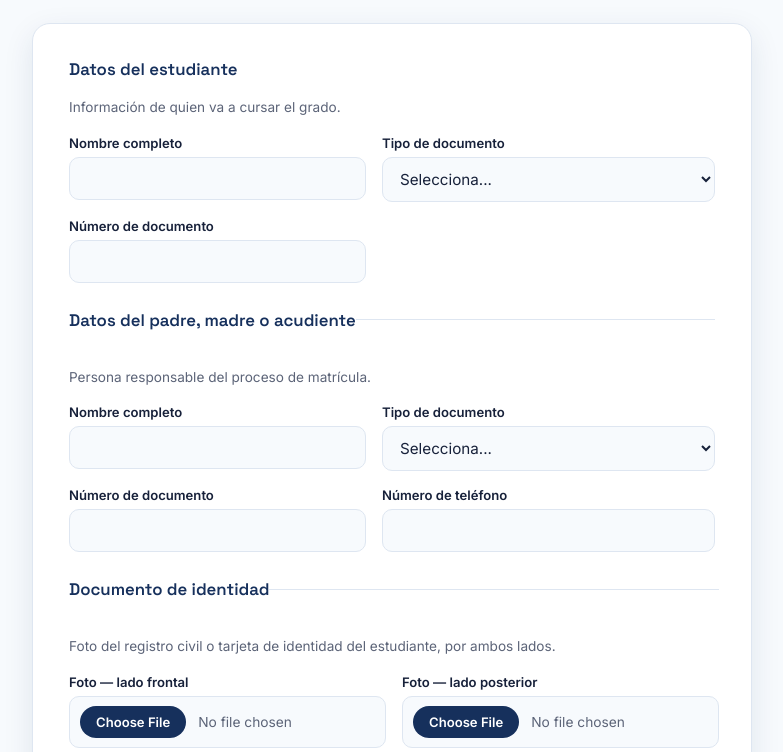
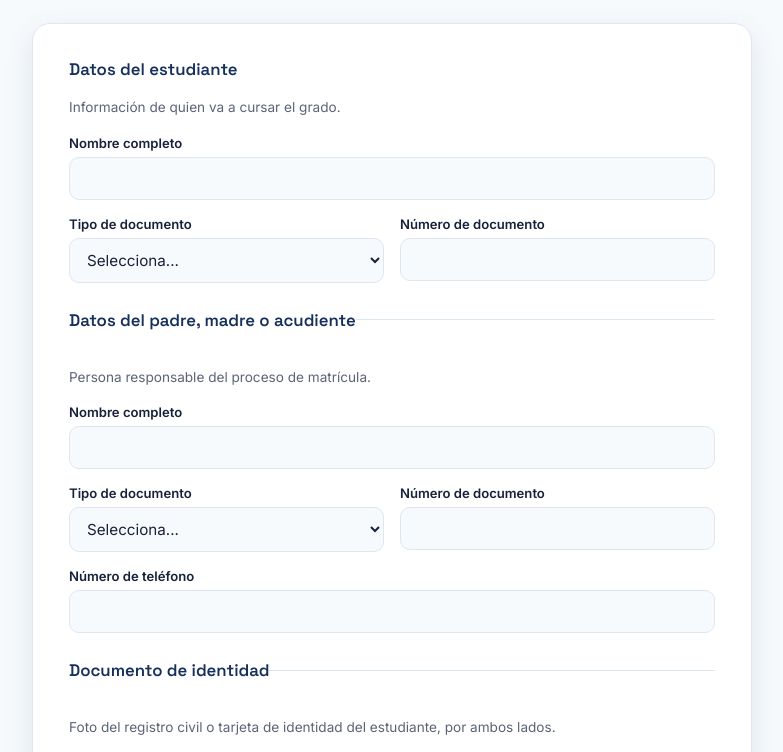
Before and after one commit to InscripcionesSanJose/InscripcionesSanJose.github.io, a plain HTML site: page inscripcion.html in a window 1280 px wide. Shown: the part 280-1032 px from the top of the page, without its empty margins (18-801 px from the left). Drawn offline with Linux system fonts and the light colour scheme.

Commit message:
Update style.css

```diff
--- a/css/style.css
+++ b/css/style.css
@@ -551,8 +551,8 @@ fieldset:first-of-type { border-top: none; padding-top: 0; }
 
 @media (max-width: 560px) { .campos-grid { grid-template-columns: 1fr; } }
 
-.campo { display: flex; flex-direction: column; gap: 6px; }
-.campo.completo { grid-column: 1 / -1; }
+.campo { display: flex; flex-direction: column; gap: 6px; min-width: 0; }
+.campo-completo { grid-column: 1 / -1; }
 
 .campo label {
   font-size: 0.82rem;
@@ -577,6 +577,11 @@ fieldset:first-of-type { border-top: none; padding-top: 0; }
 }
 
 .campo-archivo input[type="file"] {
+  width: 100%;
+  box-sizing: border-box;
+  overflow: hidden;
+  text-overflow: ellipsis;
+  white-space: nowrap;
   padding: 9px 10px;
   font-size: 0.86rem;
   color: var(--texto-suave);
```
